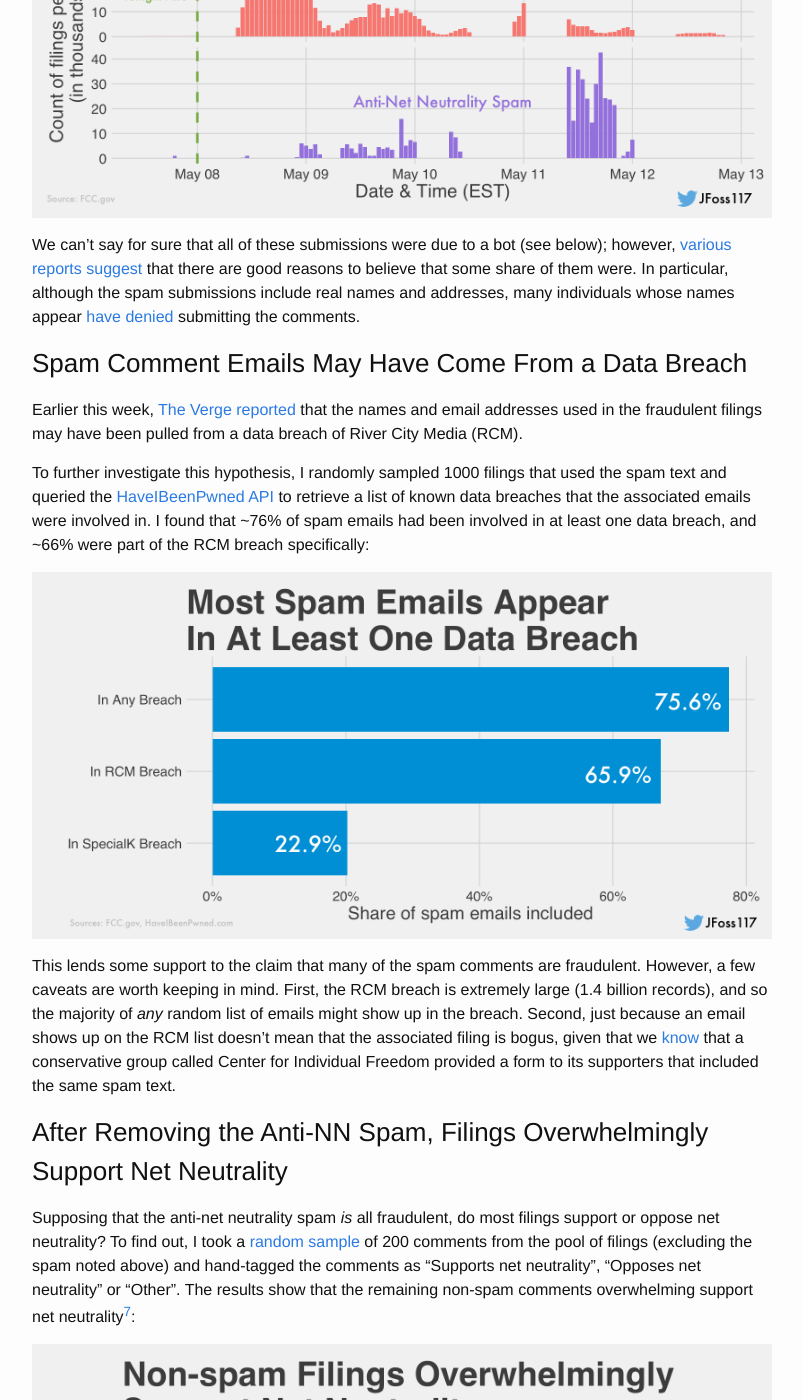
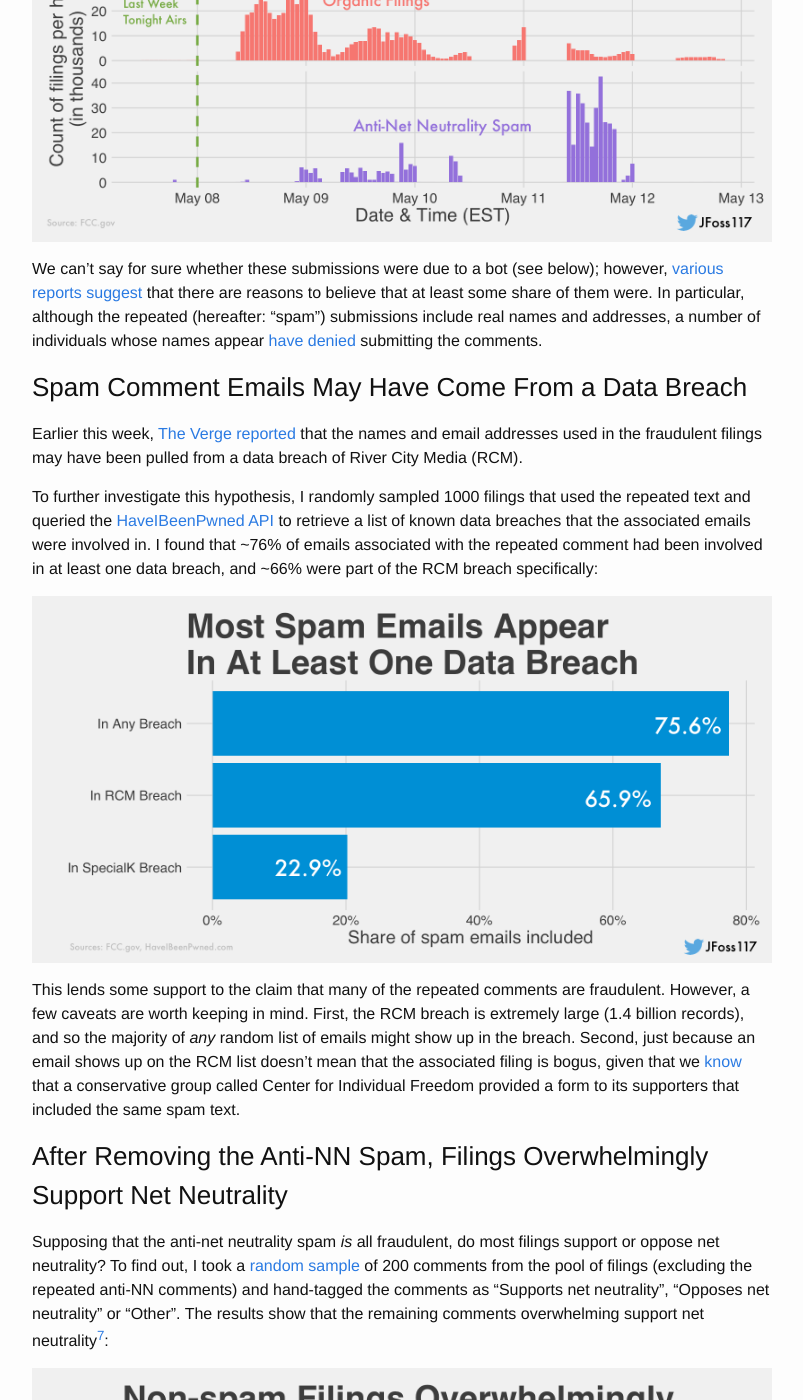
Before and after one commit to Fossj117/fossj117.github.io, a Jekyll site: the page built from _posts/2017-05-13-fcc-filings.md, in a window 1280 px wide and 1400 px high, scrolled down 2561 px. Shown: the whole window, without its empty margins (238-1041 px from the left). Built offline with Jekyll 4.4.1, drawn with Linux system fonts in a browser that asks for light colours; comment, search, counter and statistics services are not loaded; some of the changed text lies outside the part shown.

Commit message:
Fixing some more caveats

```diff
--- a/_posts/2017-05-13-fcc-filings.md
+++ b/_posts/2017-05-13-fcc-filings.md
@@ -48,25 +48,25 @@ However, most striking is that the top-submitted comment ("the unprecedented reg
 
 ![](/figs/2017-05-13-fcc-filings/final_version/hourly_filings_spam_vs_organic.png)
 
-We can't say for sure that all of these submissions were due to a bot (see below); however, [various](https://medium.com/@nhf/whats-up-with-all-of-those-identical-comments-on-the-fcc-net-neutrality-docket-105835f59c3e) [reports](https://www.theverge.com/2017/5/10/15610744/anti-net-neutrality-fake-comments-identities) [suggest](http://www.zdnet.com/article/a-bot-is-flooding-the-fccs-website-with-fake-anti-net-neutrality-comments/) that there are good reasons to believe that some share of them were. In particular, although the spam submissions include real names and addresses, many individuals whose names appear [have](https://www.theverge.com/2017/5/11/15626278/net-neutrality-spam-bot-fcc-leak-data) [denied](http://www.zdnet.com/article/a-bot-is-flooding-the-fccs-website-with-fake-anti-net-neutrality-comments/) submitting the comments.
+We can't say for sure whether these submissions were due to a bot (see below); however, [various](https://medium.com/@nhf/whats-up-with-all-of-those-identical-comments-on-the-fcc-net-neutrality-docket-105835f59c3e) [reports](https://www.theverge.com/2017/5/10/15610744/anti-net-neutrality-fake-comments-identities) [suggest](http://www.zdnet.com/article/a-bot-is-flooding-the-fccs-website-with-fake-anti-net-neutrality-comments/) that there are reasons to believe that at least some share of them were. In particular, although the repeated (hereafter: "spam") submissions include real names and addresses, a number of individuals whose names appear [have](https://www.theverge.com/2017/5/11/15626278/net-neutrality-spam-bot-fcc-leak-data) [denied](http://www.zdnet.com/article/a-bot-is-flooding-the-fccs-website-with-fake-anti-net-neutrality-comments/) submitting the comments.
 
 ### Spam Comment Emails May Have Come From a Data Breach
 
 Earlier this week, [The Verge reported](https://www.theverge.com/2017/5/11/15626278/net-neutrality-spam-bot-fcc-leak-data) that the names and email addresses used in the fraudulent filings may have been pulled from a data breach of River City Media (RCM).
 
-To further investigate this hypothesis, I randomly sampled 1000 filings that used the spam text and queried the [HaveIBeenPwned API](https://haveibeenpwned.com/API/v2#BreachesForAccount) to retrieve a list of known data breaches that the associated emails were involved in. I found that ~76% of spam emails had been involved in at least one data breach, and ~66% were part of the RCM breach specifically:
+To further investigate this hypothesis, I randomly sampled 1000 filings that used the repeated text and queried the [HaveIBeenPwned API](https://haveibeenpwned.com/API/v2#BreachesForAccount) to retrieve a list of known data breaches that the associated emails were involved in. I found that ~76% of emails associated with the repeated comment had been involved in at least one data breach, and ~66% were part of the RCM breach specifically:
 
 ![](/figs/2017-05-13-fcc-filings/final_version/breach_appearances.png)
 
-This lends some support to the claim that many of the spam comments are fraudulent. However, a few caveats are worth keeping in mind. First, the RCM breach is extremely large (1.4 billion records), and so the majority of *any* random list of emails might show up in the breach. Second, just because an email shows up on the RCM list doesn't mean that the associated filing is bogus, given that we [know](https://www.theverge.com/2017/5/10/15610744/anti-net-neutrality-fake-comments-identities) that a conservative group called Center for Individual Freedom provided a form to its supporters that included the same spam text.
+This lends some support to the claim that many of the repeated comments are fraudulent. However, a few caveats are worth keeping in mind. First, the RCM breach is extremely large (1.4 billion records), and so the majority of *any* random list of emails might show up in the breach. Second, just because an email shows up on the RCM list doesn't mean that the associated filing is bogus, given that we [know](https://www.theverge.com/2017/5/10/15610744/anti-net-neutrality-fake-comments-identities) that a conservative group called Center for Individual Freedom provided a form to its supporters that included the same spam text.
 
 ### After Removing the Anti-NN Spam, Filings Overwhelmingly Support Net Neutrality
 
-Supposing that the anti-net neutrality spam *is* all fraudulent, do most filings support or oppose net neutrality? To find out, I took a [random sample](https://docs.google.com/spreadsheets/d/1SrM59Ol5OtLM96mH8Mm1QanBoyESy4V5YV9rJDmbD38/edit?usp=sharing) of 200 comments from the pool of filings (excluding the spam noted above) and hand-tagged the comments as "Supports net neutrality", "Opposes net neutrality" or "Other". The results show that the remaining non-spam comments overwhelming support net neutrality[^7]:
+Supposing that the anti-net neutrality spam *is* all fraudulent, do most filings support or oppose net neutrality? To find out, I took a [random sample](https://docs.google.com/spreadsheets/d/1SrM59Ol5OtLM96mH8Mm1QanBoyESy4V5YV9rJDmbD38/edit?usp=sharing) of 200 comments from the pool of filings (excluding the repeated anti-NN comments) and hand-tagged the comments as "Supports net neutrality", "Opposes net neutrality" or "Other". The results show that the remaining comments overwhelming support net neutrality[^7]:
 
 ![](/figs/2017-05-13-fcc-filings/final_version/non_spam_support.png)
 
-As noted above, we don't know for sure that the spam comments are exclusively fraudulent; however, even if the spam comments *were all legitimate*[^8], this analysis suggests that filings *would still be in favor of net neutrality* by roughly a 59-40 margin overall[^9]. We also don't know the extent or impact of possible botting / spamming on the pro-NN side, which could shift the balance of opinion as well.
+As noted above, we don't know for sure whether the spam comments are (exclusively) fraudulent; however, even if the spam comments *were all legitimate*[^8], this analysis suggests that filings *would still be in favor of net neutrality* by roughly a 59-40 margin overall[^9]. We also don't know the extent or impact of possible botting / spamming on the pro-NN side, which could shift the balance of opinion as well.
 
 ### The FCC Should Reconsider its Position on Net Neutrality
 
```
Also changed, not shown: other parts of _posts/2017-05-13-fcc-filings.md (+1 -1 lines).
